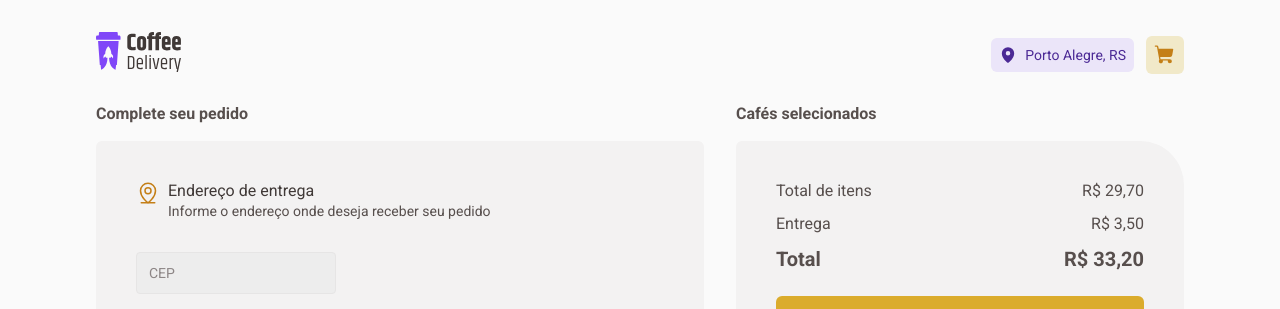
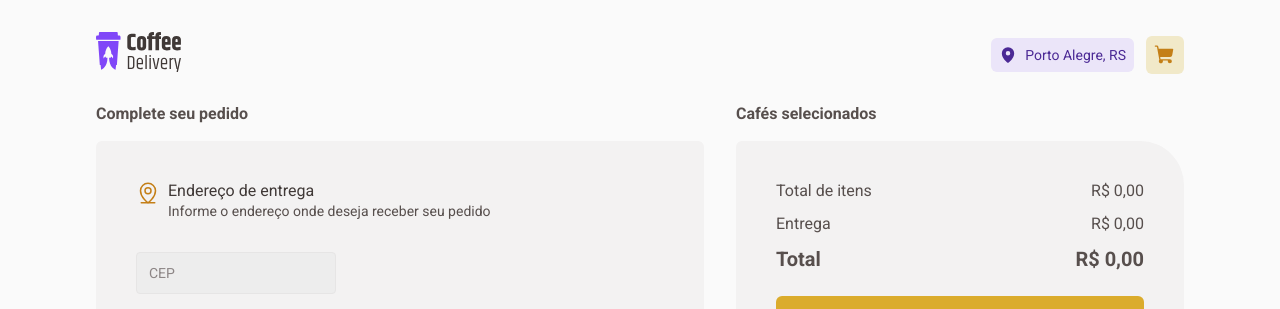
Before and after one commit to lemartins07/ignite-desafio-coffee-delivery, a React (Vite) app: page /cart in a window 1280 px wide. Shown: the top 309 px of the page. Built offline with nearby package versions, Linux system fonts and the light colour scheme.

Commit message:
Order Totals

```diff
--- a/src/pages/Cart/index.tsx
+++ b/src/pages/Cart/index.tsx
@@ -16,12 +16,44 @@ import {
   OrderTotals,
   BtnOrderConfirm,
 } from './styles'
-import { useContext } from 'react'
+import { useContext, useEffect, useState } from 'react'
 import { CartContext } from '../../contexts/CartContext'
 import { OrderItem } from '../../components/OrderItem'
+import { priceFormater } from '../../util'
 
 export function Cart() {
   const { products } = useContext(CartContext)
+  const [totalItens, setTotalItens] = useState<number>(0)
+  const [totalOrder, setTotalOrder] = useState<number>(0)
+  const [totalDelivery, setTotalDelivery] = useState<number>(0)
+
+  useEffect(() => {
+    let shouldCalculate = true
+
+    function calculateTotalItens() {
+      const total = products.reduce((accumulator, product) => {
+        return accumulator + product.amount * product.price
+      }, 0)
+      setTotalItens(total)
+    }
+
+    function calculateTotalDelivery() {
+      const newTotalDelivery = totalItens > 0 ? 3.5 : 0
+      setTotalDelivery(newTotalDelivery)
+    }
+
+    function calculateTotalOrder() {
+      const newTotalOrder = totalItens + totalDelivery
+      setTotalOrder(newTotalOrder)
+    }
+
+    if (shouldCalculate) {
+      calculateTotalItens()
+      calculateTotalDelivery()
+      calculateTotalOrder()
+      shouldCalculate = false
+    }
+  }, [products, totalItens, totalDelivery])
 
   return (
     <CartContainer className="container">
@@ -93,11 +125,17 @@ export function Cart() {
           </ul>
           <OrderTotals>
             <span className="totalItems">Total de itens</span>
-            <span className="totalValue">R$ 29,70</span>
+            <span className="totalValue">
+              {priceFormater.format(totalItens)}
+            </span>
             <span className="delivery">Entrega</span>
-            <span className="totalDelivery">R$ 3,50</span>
+            <span className="totalDelivery">
+              {priceFormater.format(totalDelivery)}
+            </span>
             <span className="totalOrder text-l bold">Total</span>
-            <span className="totalOrderValue text-l bold">R$ 33,20</span>
+            <span className="totalOrderValue text-l bold">
+              {priceFormater.format(totalOrder)}
+            </span>
           </OrderTotals>
           <BtnOrderConfirm>Confirmar Pedido</BtnOrderConfirm>
         </OrderResume>
```
